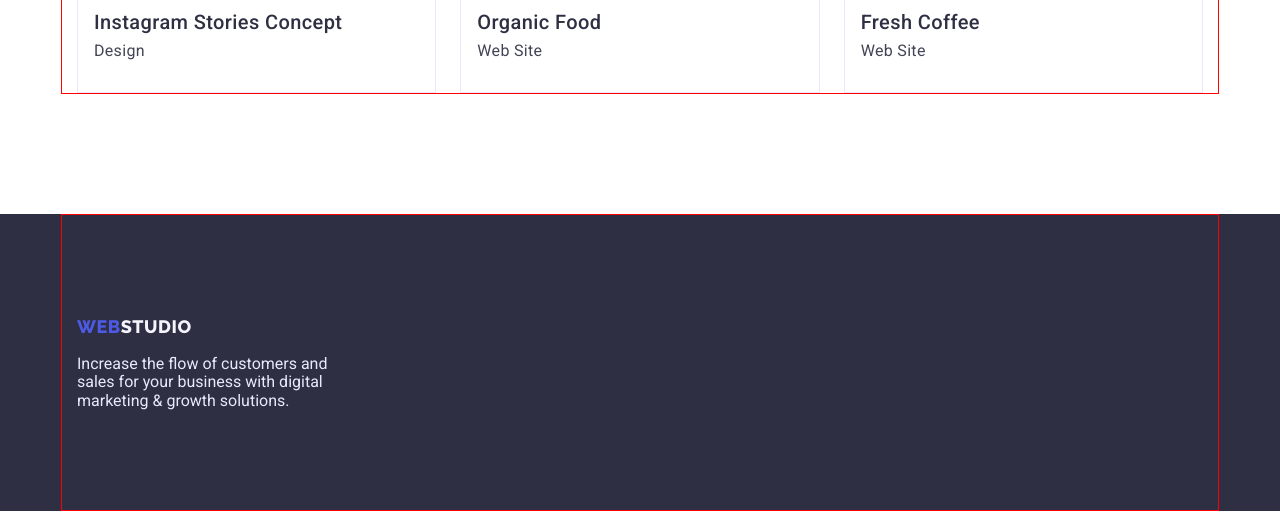
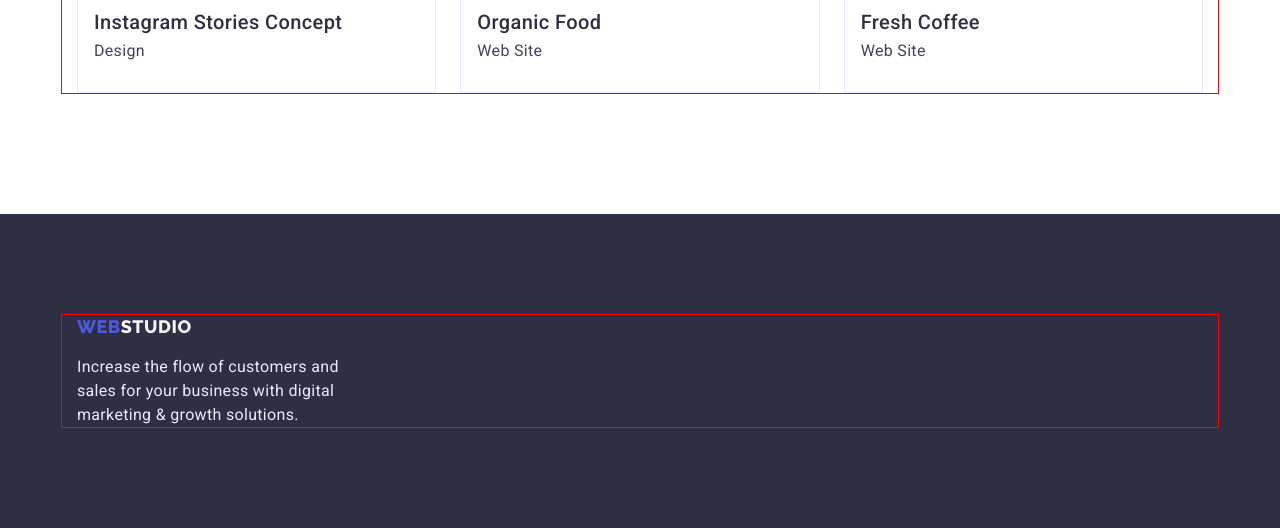
Before and after one commit to AlexandrOvsii/goit-markup-hw-03, a plain HTML site: page portfolio.html in a window 1280 px wide. Shown: the part 1543-2071 px from the top of the page. Drawn offline with nearby package versions, Linux system fonts and the light colour scheme.

Commit message:
last-correction

```diff
--- a/css/styles.css
+++ b/css/styles.css
@@ -307,10 +307,16 @@ btn:focus {
 /*================== FOOTER ================== */
 .footer {
   background: #2e2f42;
+  padding-top: 100px;
+  padding-bottom: 100px;
 }
 .footer-description {
   color: #e7e9fc;
   max-width: 264px;
+  font-size: 16px;
+  line-height: 1.5;
+  letter-spacing: 0.02em;
+  color: #e7e9fc;
 }
 
 .footer-logo {
@@ -329,11 +335,6 @@ btn:focus {
   color: #f4f4fd;
 }
 
-.footer-container {
-  padding-top: 100px;
-  padding-bottom: 100px;
-}
-
 /*================== PORTFOLIO ================== */
 
 .portfolio-content {
@@ -347,6 +348,7 @@ btn:focus {
   margin-bottom: 72px;
   display: flex;
   justify-content: center;
+  gap: 24px;
 }
 
 .portfolio-title {
```
